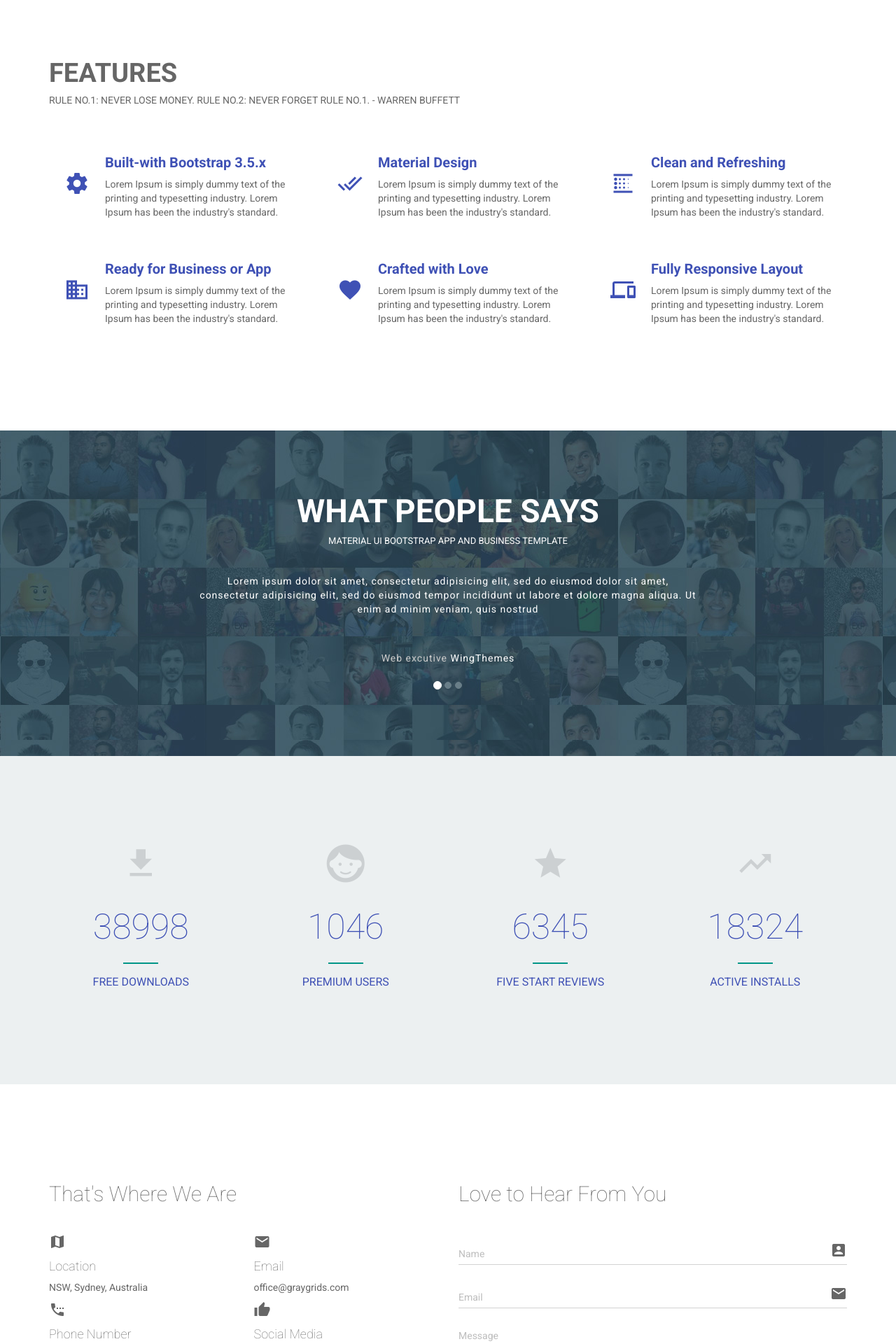
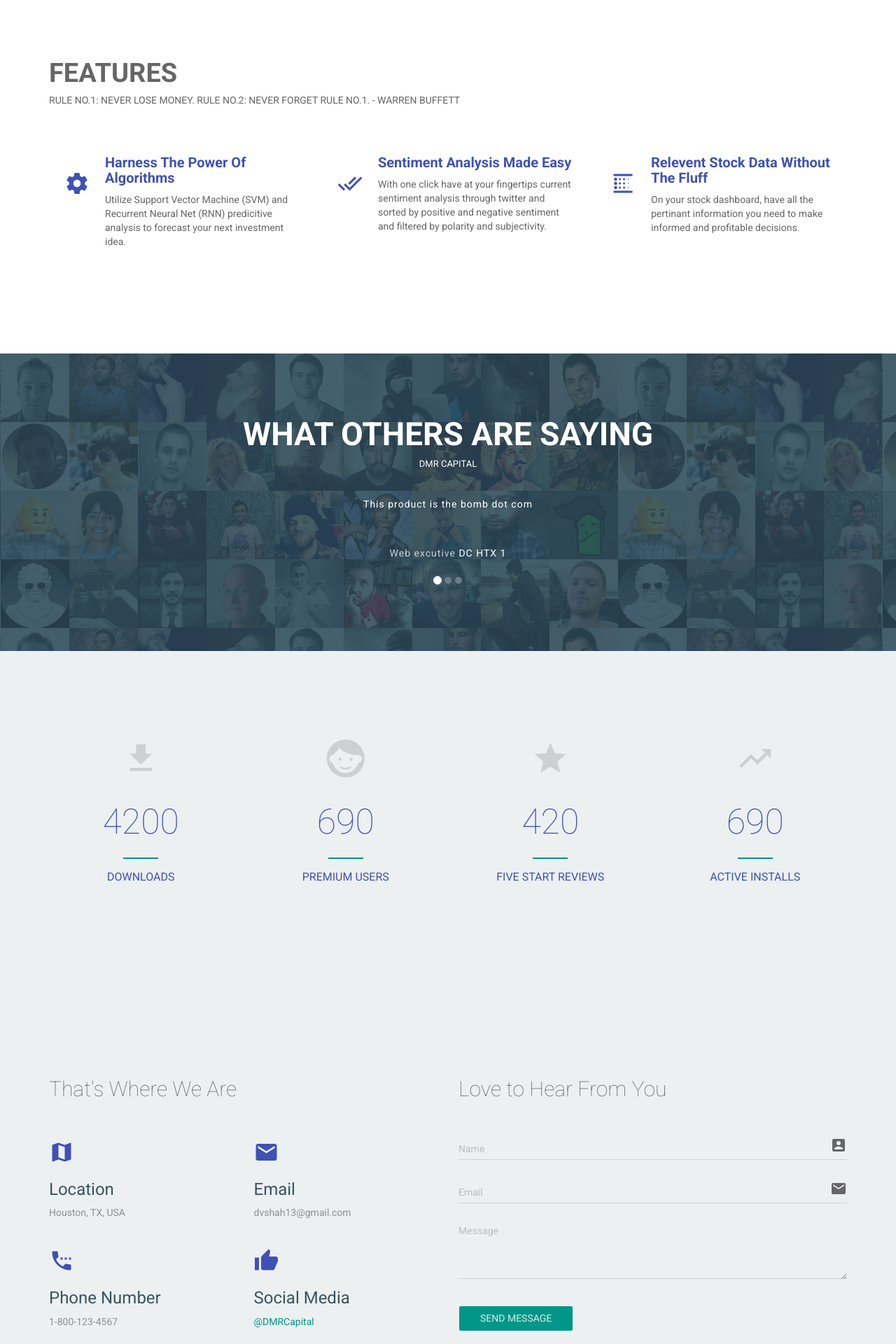
Before and after one commit to Dvshah13/Financial-Modeling, a Flask app: template templates/index.html in a window 1280 px wide. Shown: the part 760-2680 px from the top of the page at 70% size. Run offline with Flask 2, Linux system fonts and the light colour scheme; the template is opened without the code that fills it, so the values that code supplies are empty; parts of the project's set-up code (start-up, migrations or seed data) failed here and were passed over.

Commit message:
Front-end work

```diff
--- a/templates/index.html
+++ b/templates/index.html
@@ -31,6 +31,8 @@
           <li><a href="#features">Features</a></li>
           <li><a href="#testimonial">Testimonial</a></li>
           <li><a href="#contact">contact</a></li>
+          <li><a href="/register_page">Register</a></li>
+          <li><a href="/login_page">Member Login</a></li>
         </ul>
         <button class="close-button" id="close-button">Close Menu</button>
     </div>
@@ -59,7 +61,7 @@
           <p class="wow fadeInRight" data-wow-duration="1000ms" data-wow-delay="400ms">Utilize the power of machine learning to generate outsized returns</p>
           <a href="#features" class="btn btn-lg btn-primary wow fadeInUp" data-wow-duration="1000ms" data-wow-delay="300ms">Features</a>
           <a href="/register_page" class="btn btn-lg btn-primary wow fadeInUp" data-wow-duration="1000ms" data-wow-delay="400ms">Register</a>
-          <a href="/login_page" class="btn btn-lg btn-primary wow fadeInUp" data-wow-duration="1000ms" data-wow-delay="500ms">Login</a>
+          <a href="/login_page" class="btn btn-lg btn-primary wow fadeInUp" data-wow-duration="1000ms" data-wow-delay="500ms">Member Login</a>
         </div>
     </header>
 
@@ -67,7 +69,7 @@
       <div class="container">
         <div class="section-header">
           <h1 class="section-title wow fadeInRight" data-wow-duration="1000ms" data-wow-delay="100ms">Features</h1>
-          <h2 class="section-subtitle wow fadeInRight" data-wow-duration="1000ms" data-wow-delay="400ms">Rule No.1: Never lose money. Rule No.2: Never forget rule No.1. - Warren Buffett</h2>
+          <h2 class="section-subtitle wow fadeInRight" data-wow-duration="1000ms" data-wow-delay="400ms">Rule No.1: Never lose money. Rule No.2: Never forget rule No.1.  - Warren Buffett</h2>
         </div>
         <div class="row">
 
@@ -77,9 +79,9 @@
                 <i class="mdi-action-settings"></i>
               </div>
               <div class="features-text">
-                <h4>Built-with Bootstrap 3.5.x</h4>
+                <h4>Harness The Power Of Algorithms</h4>
                 <p>
-                  Lorem Ipsum is simply dummy text of the printing and typesetting industry. Lorem Ipsum has been the industry's standard.
+                  Utilize Support Vector Machine (SVM) and Recurrent Neural Net (RNN) predicitive analysis to forecast your next investment idea.
                 </p>
               </div>
              </div>
@@ -92,9 +94,9 @@
                 <i class="mdi-action-done-all"></i>
               </div>
               <div class="features-text">
-                <h4>Material Design</h4>
+                <h4>Sentiment Analysis Made Easy</h4>
                 <p>
-                  Lorem Ipsum is simply dummy text of the printing and typesetting industry. Lorem Ipsum has been the industry's standard.
+                With one click have at your fingertips current sentiment analysis through twitter and sorted by positive and negative sentiment and filtered by polarity and subjectivity.
                 </p>
               </div>
             </div>
@@ -106,16 +108,16 @@
                 <i class="mdi-image-blur-linear"></i>
               </div>
               <div class="features-text">
-                <h4>Clean and Refreshing</h4>
+                <h4>Relevent Stock Data Without The Fluff</h4>
                 <p>
-                  Lorem Ipsum is simply dummy text of the printing and typesetting industry. Lorem Ipsum has been the industry's standard.
+                  On your stock dashboard, have all the pertinant information you need to make informed and profitable decisions.
                 </p>
               </div>
             </div>
           </div>
 
 
-          <div class="col-md-4 col-sm-6 wow fadeInDown" data-wow-duration="1000ms" data-wow-delay="650ms">
+          <!-- <div class="col-md-4 col-sm-6 wow fadeInDown" data-wow-duration="1000ms" data-wow-delay="650ms">
             <div class="features">
               <div class="icon">
                 <i class="mdi-communication-business"></i>
@@ -156,7 +158,7 @@
                 </p>
               </div>
             </div>
-          </div>
+          </div> -->
         </div>
       </div>
     </section>
@@ -503,8 +505,8 @@
     <section id="testimonial" class="section">
       <div class="container">
         <div class="section-header text-center wow fadeInDown" data-wow-duration="1000ms" data-wow-delay="400ms">
-          <h1 class="section-title">What People Says</h1>
-          <h2 class="section-subtitle">Material UI Bootstrap APP and Business Template</h2>
+          <h1 class="section-title">What Others are Saying</h1>
+          <h2 class="section-subtitle">DMR Capital</h2>
         </div>
         <div class="row">
           <div class="col-sm-8 col-sm-offset-2 wow fadeInUp" data-wow-duration="1000ms" data-wow-delay="400ms">
@@ -517,21 +519,21 @@
               </ol>
               <div class="carousel-inner">
                 <div class="item active text-center">
-                  <p>Lorem ipsum dolor sit amet, consectetur adipisicing elit, sed do eiusmod dolor sit amet, consectetur adipisicing elit, sed do eiusmod tempor incididunt ut labore et dolore magna aliqua. Ut enim ad minim veniam, quis nostrud</p>
+                  <p>This product is the bomb dot com</p>
                   <div class="meta">
-                    <p>Web excutive <span><a href="http://wingthemes.com/">WingThemes</a></span></p>
+                    <p>Web excutive <span><a href="#">DC HTX 1</a></span></p>
                   </div>
                 </div>
                 <div class="item text-center">
-                  <p>Lorem ipsum dolor sit amet, consectetur adipisicing elit, sed do eiusmod dolor sit amet, consectetur adipisicing elit, sed do eiusmod tempor incididunt ut labore et dolore magna aliqua. Ut enim ad minim veniam, quis nostrud</p>
+                  <p>Those algos are lit!!</p>
                   <div class="meta">
-                    <p>Web excutive <span><a href="http://graygrids.com/">GrayGrids</a></span></p>
+                    <p>Web excutive <span><a href="#">DC HTX 1</a></span></p>
                   </div>
                 </div>
                 <div class="item text-center">
-                  <p>Lorem ipsum dolor sit amet, consectetur adipisicing elit, sed do eiusmod dolor sit amet, consectetur adipisicing elit, sed do eiusmod tempor incididunt ut labore et dolore magna aliqua. Ut enim ad minim veniam, quis nostrud</p>
+                  <p>Making it rain all day long!</p>
                   <div class="meta">
-                    <p>Web excutive <span><a href="http://landingbow.com/">LandinBow</a></span></p>
+                    <p>Web excutive <span><a href="#">DC HTX 1</a></span></p>
                   </div>
                 </div>
               </div>
@@ -550,10 +552,10 @@
               <div class="icon">
                 <i class="mdi-action-get-app"></i>
               </div>
-              <h3 class="timer">39000</h3>
+              <h3 class="timer">4200</h3>
               <hr>
               <h5>
-                Free Downloads
+                Downloads
               </h5>
             </div>
           </div>
@@ -562,7 +564,7 @@
               <div class="icon">
                 <i class="mdi-action-face-unlock"></i>
               </div>
-              <h3 class="timer">1046</h3>
+              <h3 class="timer">690</h3>
               <hr>
               <h5>
                 Premium Users
@@ -574,7 +576,7 @@
               <div class="icon">
                 <i class="mdi-action-grade"></i>
               </div>
-              <h3 class="timer">6345</h3>
+              <h3 class="timer">420</h3>
               <hr>
               <h5>
                 Five Start Reviews
@@ -586,7 +588,7 @@
               <div class="icon">
                 <i class="mdi-action-trending-up"></i>
               </div>
-              <h3 class="timer">18325</h3>
+              <h3 class="timer">690</h3>
               <hr>
               <h5>
                 Active Installs
@@ -631,7 +633,7 @@
     </section> -->
 
 
-    <section id="#contact" class="section">
+    <section id="contact" class="section">
       <div class="container">
         <div class="row">
           <div class="col-md-6 wow fadeInLeft" data-wow-duration="1000ms" data-wow-delay="300ms">
@@ -643,7 +645,7 @@
                     <i class="mdi-maps-map"></i>
                   </div>
                   <h4>Location</h4>
-                  <p>NSW, Sydney, Australia</p>
+                  <p>Houston, TX, USA</p>
                 </div>
               </div>
               <div class="col-md-6 col-sm-6">
@@ -652,7 +654,7 @@
                     <i class="mdi-content-mail"></i>
                   </div>
                   <h4>Email</h4>
-                  <p>office@graygrids.com</p>
+                  <p>dvshah13@gmail.com</p>
                 </div>
               </div>
               <div class="clear"></div>
@@ -662,7 +664,7 @@
                     <i class="mdi-action-settings-phone"></i>
                   </div>
                   <h4>Phone Number</h4>
-                  <p>0753 016 572</p>
+                  <p>1-800-123-4567</p>
                 </div>
               </div>
               <div class="col-md-6 col-sm-6">
@@ -671,7 +673,7 @@
                     <i class="mdi-action-thumb-up"></i>
                   </div>
                   <h4>Social Media</h4>
-                  <p>@GrayGrids</p>
+                  <p><a href="http://www.deepakvshah.com">@DMRCapital</a></p>
                 </div>
               </div>
             </div>
@@ -687,7 +689,7 @@
               <input type="email" class="form-control" name="EMAIL" placeholder="Email">
 
               <textarea class="form-control" placeholder="Message" rows="4"></textarea>
-              <button type="submit" id="submit" class="btn btn-lg btn-primary">Send Massage</button>
+              <button type="submit" id="submit" class="btn btn-lg btn-primary">Send Message</button>
               <div id="success" style="color:#3F51B5;">
               </div>
             </form>
@@ -696,13 +698,13 @@
       </div>
     </section>
 
-    <div class="map-area">
+    <!-- <div class="map-area">
       <div class="map">
 <iframe src="https://www.google.com/maps/embed?pb=!1m18!1m12!1m3!1d6853.31334931688!2d149.5710983929677!3d-33.43399308961885!2m3!1f0!2f0!3f0!3m2!1i1024!2i768!4f13.1!3m3!1m2!1s0x0000000000000000%3A0x63680231a1016da2!2sWestern+Region+Academy+of+Sport!5e0!3m2!1sen!2sbd!4v1436826340086" width="100%" height="400" frameborder="0" style="border:0" allowfullscreen></iframe>
        </div>
-    </div>
+    </div> -->
 
-    <section id="footer">
+    <!-- <section id="footer">
       <div class="container">
         <div class="container">
           <div class="row">
@@ -760,11 +762,11 @@
           </div>
         </div>
       </div>
-      <!-- Go to Top Link -->
-      <a href="#home" class="btn btn-primary back-to-top">
+      Go to Top Link -->
+      <!-- <a href="#home" class="btn btn-primary back-to-top">
       <i class=" mdi-hardware-keyboard-arrow-up"></i>
       </a>
-    </section>
+    </section> -->
 
 
     <script src="../static/js/jquery-2.1.4.min.js"></script>
```
